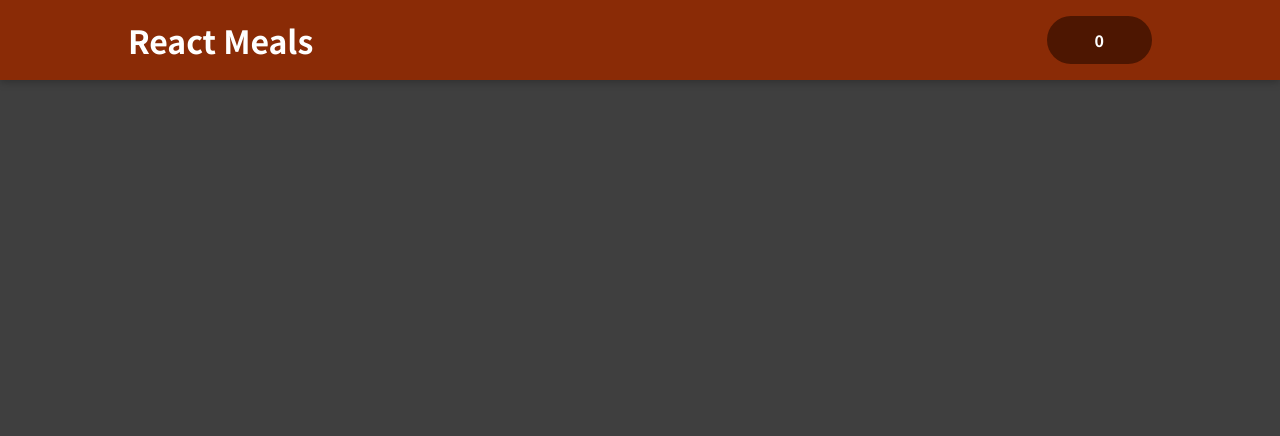
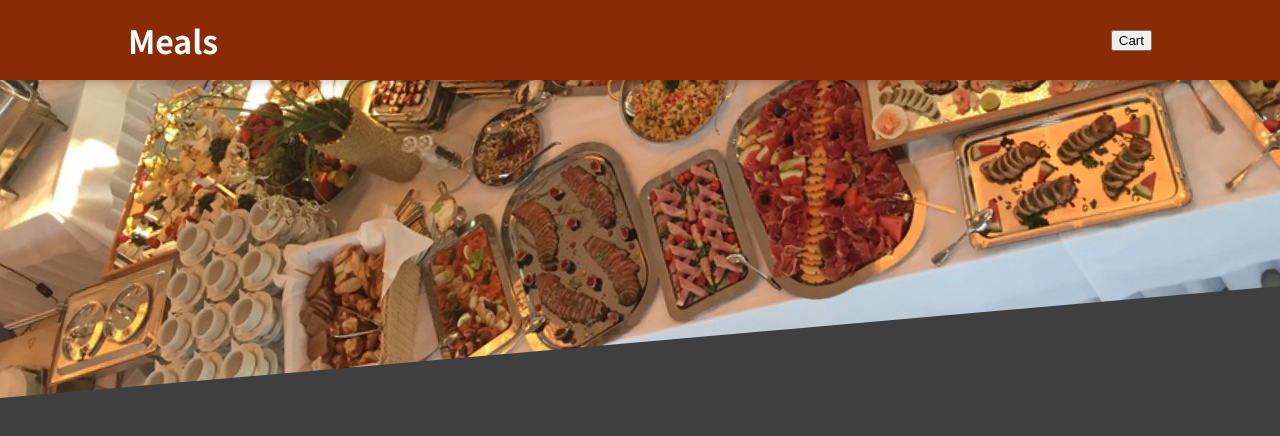
Before and after one commit to HimanshuDeveloperr/restaurant, a React (Create React App) app: page / in a window 1280 px wide. Shown: the top 436 px of the page. Built offline with nearby package versions, Linux system fonts and the light colour scheme.

Commit message:
HeaderComponent

```diff
--- a/src/App.js
+++ b/src/App.js
@@ -1,14 +1,15 @@
+import { Fragment } from "react";
 import Header from "./Components/Layout/Header";
 
 
 function App() {
   return (
-  <div>
+  <Fragment>
 
     <Header>
 
     </Header>
-  </div>
+  </Fragment>
 
   );
 }
--- a/src/Components/Layout/Header.js
+++ b/src/Components/Layout/Header.js
@@ -1,19 +1,22 @@
 import React from "react";
-import Classes from "./HeaderCartButton.module.css"
+
 import classes from "./Header.module.css"
+import images from"../../Assests/meals.jpg"
 
-const Header=()=>{
+const Header=(props)=>{
 
     return (
+        <React.Fragment>
+
           <header className={classes.header}>
-            <h1>
-                React Meals
-            </h1>
-            <nav>
-
-            </nav>
-            <button className={Classes.button}>0</button>
+            <h1>Meals</h1>
+            <button>Cart</button>
           </header>
+          <div className={classes["main-image"]}>
+            {/* cause we use dash in there we cant use classes. but could be written as above expression for stylingthe dic */}
+          <img src={images} alt="free to order anything"/>
+          </div>
+        </React.Fragment>
     )
 }
 
```
Also changed, not shown: src/Assests/meals.jpg (added).
